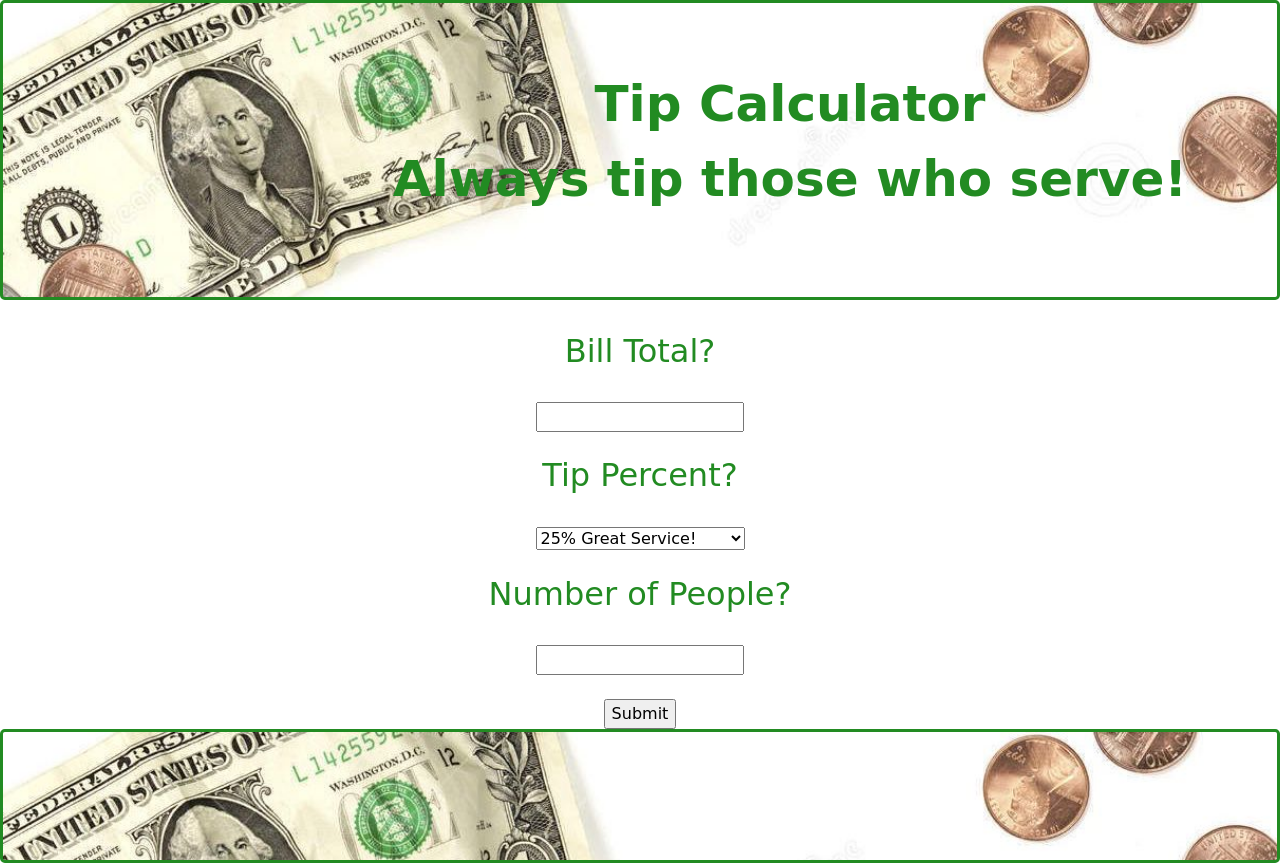
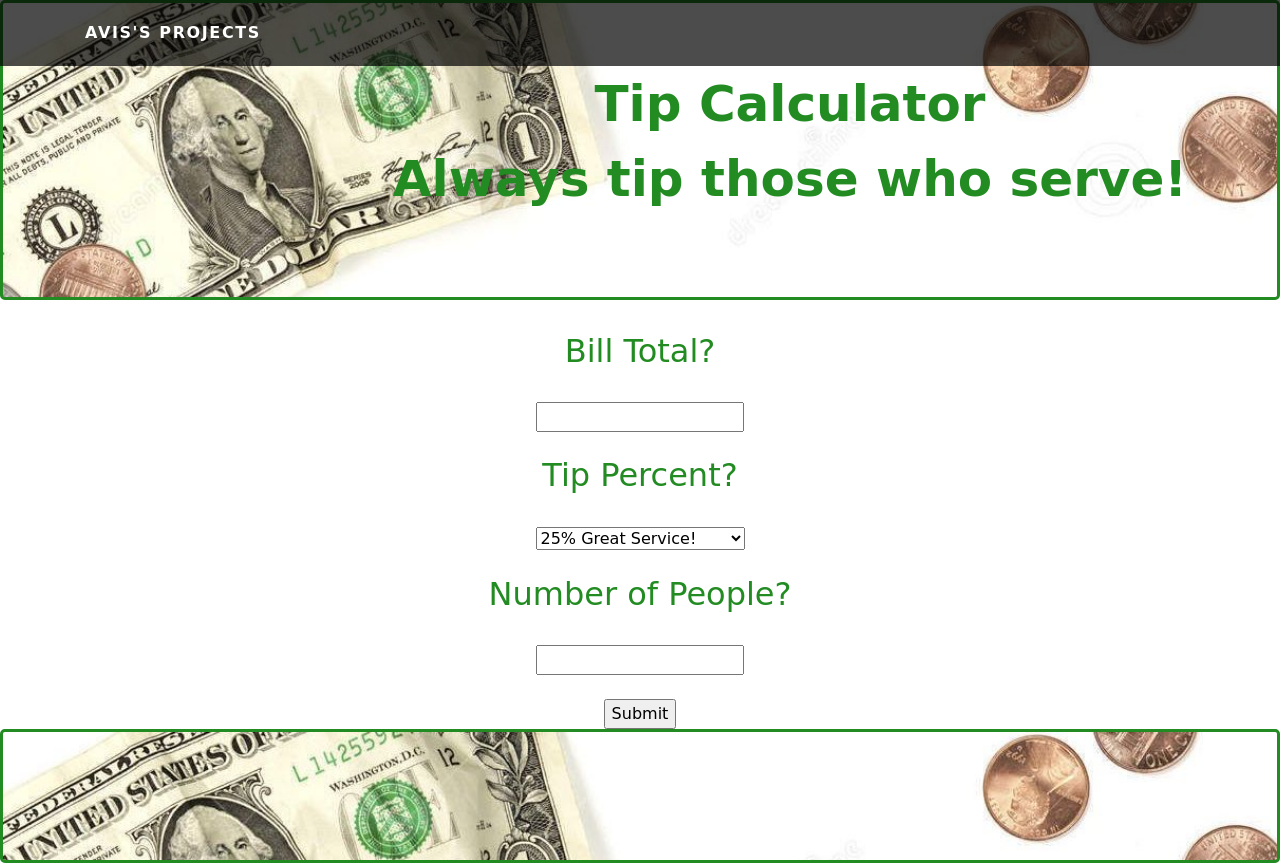
Before and after one commit to AvisWood/capstone-project, a plain HTML site: page tip-calculator/index.html in a window 1280 px wide. Shown: the top 863 px of the page. Drawn offline with nearby package versions, Linux system fonts and the light colour scheme.

Commit message:
final project

```diff
--- a/tic-tac-toe/stylesheet.css
+++ b/tic-tac-toe/stylesheet.css
@@ -42,3 +42,27 @@
 .score{
     color: red;
 }
+
+.rounded-pill {
+    border-radius: 5rem;
+  }
+
+  .navbar-custom {
+    padding-top: 1rem;
+    padding-bottom: 1rem;
+    background-color: rgba(0, 0, 0, 0.7);
+  }
+
+  .navbar-custom .navbar-brand {
+    text-transform: uppercase;
+    font-size: 1rem;
+    letter-spacing: 0.1rem;
+    font-weight: 700;
+  }
+
+  .navbar-custom .navbar-nav .nav-item .nav-link {
+    text-transform: uppercase;
+    font-size: 0.8rem;
+    font-weight: 700;
+    letter-spacing: 0.1rem;
+  }
--- a/tip-calculator/index.html
+++ b/tip-calculator/index.html
@@ -3,11 +3,30 @@
   <head>
     <meta charset="UTF-8">
   <meta name="viewport" content="width=device-width,initial-scale=1">
-    <title>title</title>
+    <title>Tip Calculator</title>
   <link rel="stylesheet" href="https://maxcdn.bootstrapcdn.com/bootstrap/4.0.0/css/bootstrap.min.css" integrity="sha384-Gn5384xqQ1aoWXA+058RXPxPg6fy4IWvTNh0E263XmFcJlSAwiGgFAW/dAiS6JXm" crossorigin="anonymous">
   <link rel="stylesheet" href="stylesheet.css" type="text/css">
   </head>
   <body>
+   <!-- Navigation -->
+   <nav class="navbar navbar-expand-lg navbar-dark navbar-custom fixed-top">
+    <div class="container">
+      <a class="navbar-brand" href="index.html">Avis's Projects</a>
+      <button class="navbar-toggler" type="button" data-toggle="collapse" data-target="#navbarResponsive" aria-controls="navbarResponsive" aria-expanded="false" aria-label="Toggle navigation">
+        <span class="navbar-toggler-icon"></span>
+      </button>
+      <div class="collapse navbar-collapse" id="navbarResponsive">
+        <ul class="navbar-nav ml-auto">
+          <li class="nav-item">
+            <a class="nav-link" href=""></a>
+          </li>
+          <li class="nav-item">
+            <a class="nav-link" href=""></a>
+          </li>
+        </ul>
+      </div>
+    </div>
+  </nav>
  <div class="jumbotron">
      <div id="title">
     <p>Tip Calculator<br>Always tip those who serve!</p>
--- a/tip-calculator/stylesheet.css
+++ b/tip-calculator/stylesheet.css
@@ -30,3 +30,27 @@ body{
 
 
 }
+
+.rounded-pill {
+    border-radius: 5rem;
+  }
+
+  .navbar-custom {
+    padding-top: 1rem;
+    padding-bottom: 1rem;
+    background-color: rgba(0, 0, 0, 0.7);
+  }
+
+  .navbar-custom .navbar-brand {
+    text-transform: uppercase;
+    font-size: 1rem;
+    letter-spacing: 0.1rem;
+    font-weight: 700;
+  }
+
+  .navbar-custom .navbar-nav .nav-item .nav-link {
+    text-transform: uppercase;
+    font-size: 0.8rem;
+    font-weight: 700;
+    letter-spacing: 0.1rem;
+  }
```
Also changed, not shown: index.html (+3 -5 lines), tic-tac-toe/index.html (+21 -1 lines), 1 other file.
